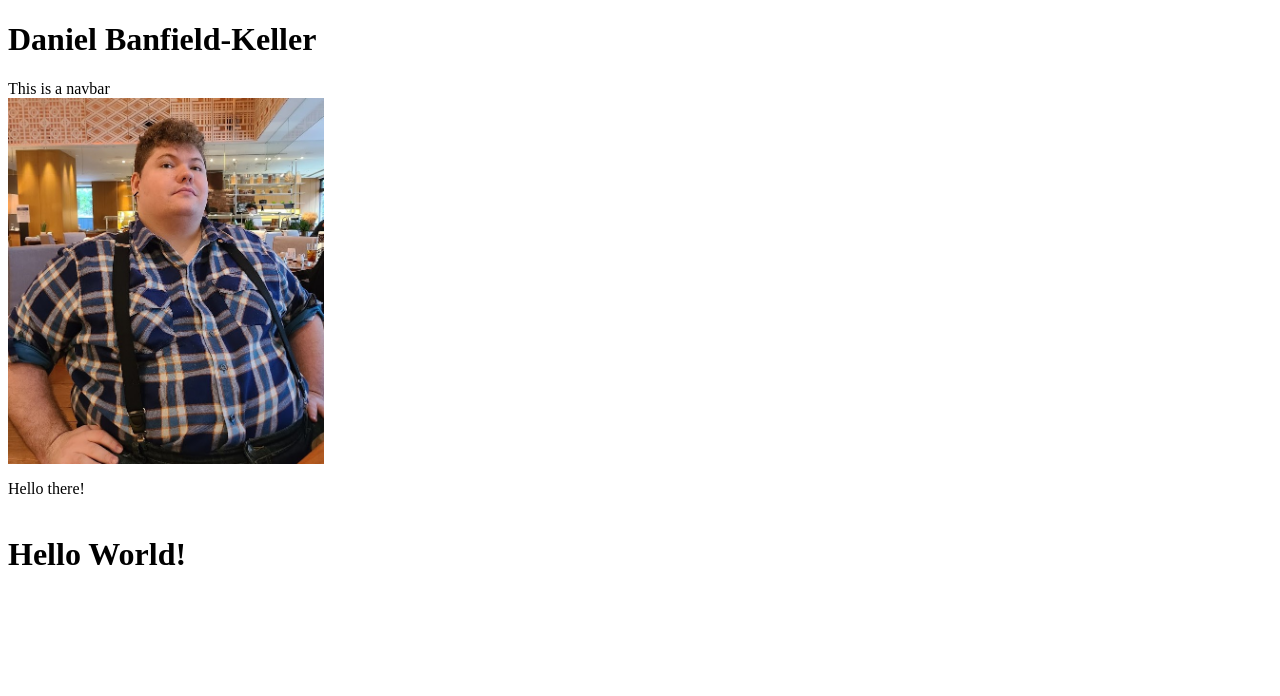
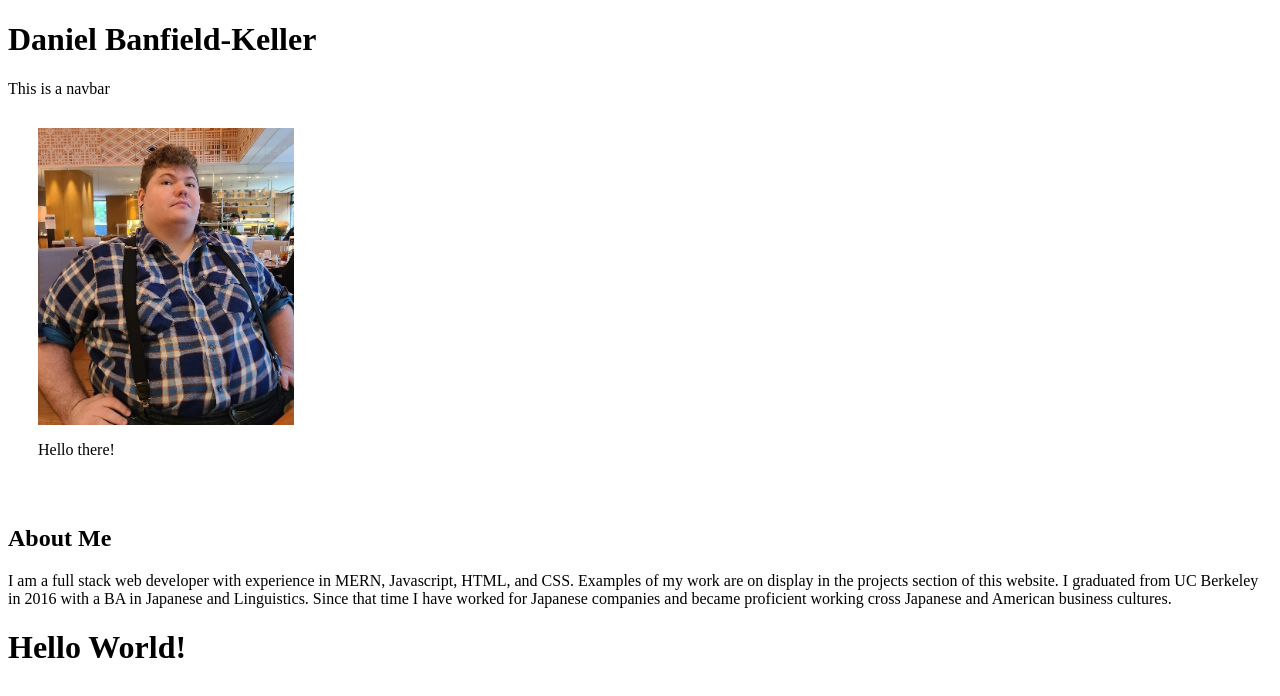
Before and after one commit to DBanfieldKeller/portfolio-redux, a React (Create React App) app: page / in a window 1280 px wide. Shown: the top 696 px of the page. Built offline with nearby package versions, Linux system fonts and the light colour scheme.

Commit message:
added basic card layout

```diff
--- a/src/App.js
+++ b/src/App.js
@@ -2,6 +2,7 @@ import React , {useState} from "react";
 import Navbar from './components/Navigation';
 import Header from './components/Header';
 import Hero from './components/Hero';
+import AboutMe from "./components/AboutMe";
 
 
 function App() {
@@ -10,7 +11,7 @@ function App() {
       <Header />
       <Navbar />
       <Hero />
-
+      <AboutMe />
       <h1>Hello World!</h1>
     </div>
   );
--- a/src/components/AboutMe.js
+++ b/src/components/AboutMe.js
@@ -1,12 +1,13 @@
 import React from "react";
 
 
-export default function AboutMe() {
-    return(
-        <div className="container">
-            <h3>About Me </h3>
-            <img className="img-fluid" src="https://raw.githubusercontent.com/DBanfieldKeller/react-portfolio/main/src/assets/FT84fB3XEAId64O.jpg" alt="me"/>
-            <p>I am a full stack web developer with a number of frontend and backend applications that are on display in the projects section of this website. I graduated from UC Berkeley in 2016 with a BA in Linguistics and Japanese. Since that time I have worked for and with many Japanese companies. I am fluent in Japanese and comfortable in both American and Japanese business cultures. </p>
+function AboutMe () {
+    return (
+        <div>
+            <h2>About Me</h2>
+            <p>I am a full stack web developer with experience in MERN, Javascript, HTML, and CSS. Examples of my work are on display in the projects section of this website. I graduated from UC Berkeley in 2016 with a BA in Japanese and Linguistics. Since that time I have worked for Japanese companies and became proficient working cross Japanese and American business cultures. </p>
         </div>
     )
-}
+};
+
+export default AboutMe;
--- a/src/index.css
+++ b/src/index.css
@@ -5,6 +5,8 @@
 .hero {
   display: flex;
   flex-direction: column;
+  align-self: center;
+
 };
 
 .heropic {
@@ -18,7 +20,8 @@
 /* Small devices (portrait tablets and large phones, 600px and up) */
 @media only screen and (min-width: 600px) {
   .hero {
-    width: 50%
+    width: 50%;
+    padding: 30px
   }
 }
 
@@ -28,9 +31,13 @@
 /* Large devices (laptops/desktops, 992px and up) */
 @media only screen and (min-width: 992px) {
   .hero {
-    width: 25%
+    width: 30%
   }
 }
 
 /* Extra large devices (large laptops and desktops, 1200px and up) */
-@media only screen and (min-width: 1200px) {}
+@media only screen and (min-width: 1200px) {
+  .hero {
+    width: 25%;
+  }
+}
```
Also changed, not shown: src/components/Card.js (+24 -0 lines).
